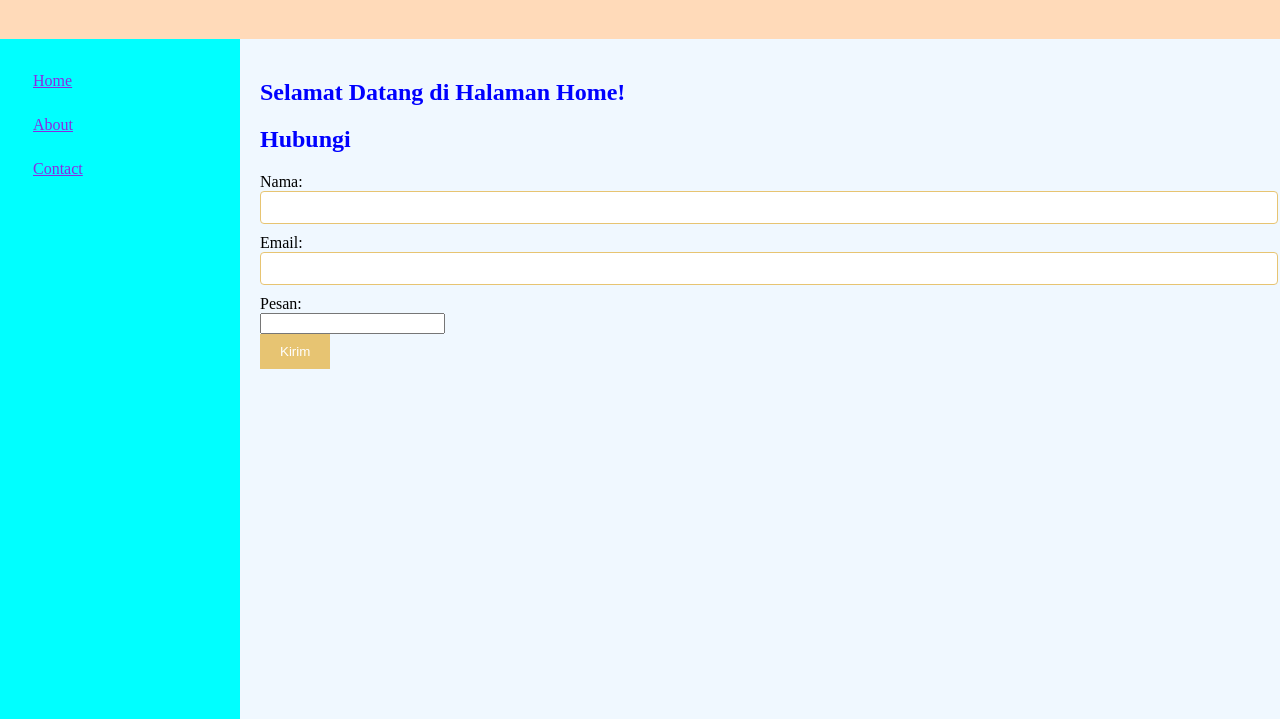
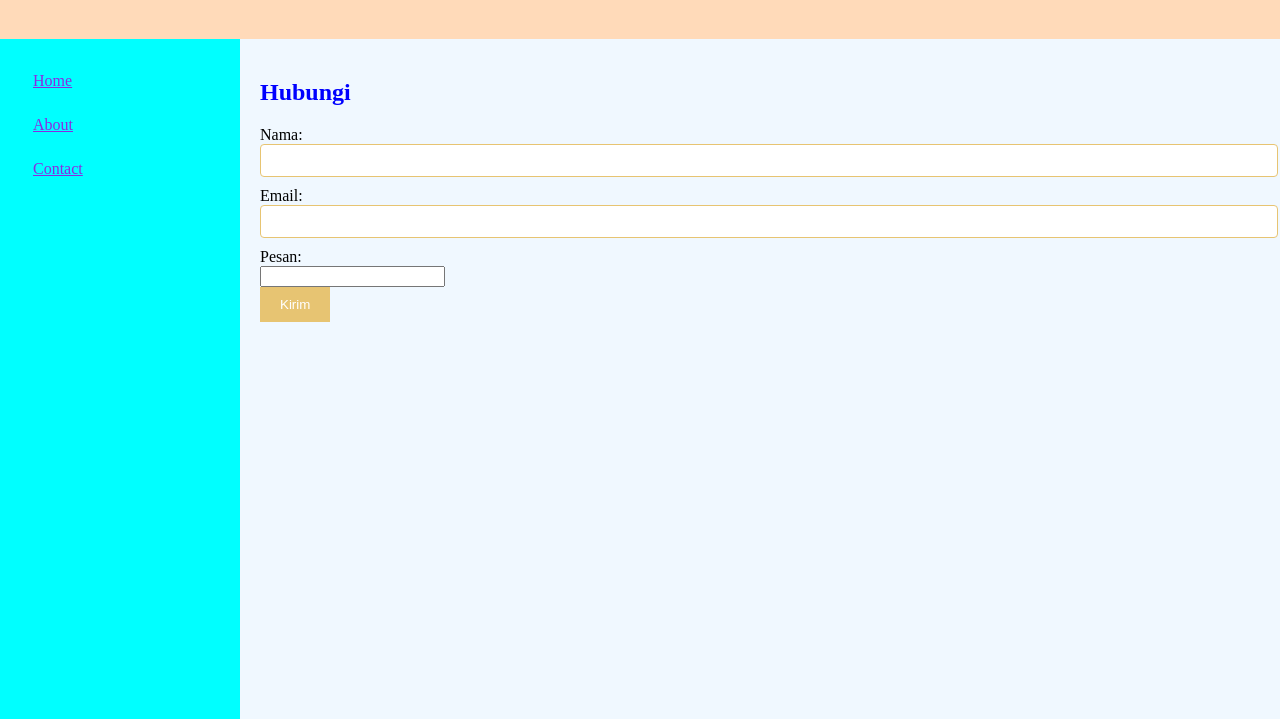
Before and after one commit to monicaclaristaa/bahasa-Pemrograman, a plain HTML site: page contact.html in a window 1280 px wide. Shown: the part 81-800 px from the top of the page. Drawn offline with Linux system fonts and the light colour scheme.

Commit message:
Update contact.html

```diff
--- a/contact.html
+++ b/contact.html
@@ -18,7 +18,6 @@
                 <a href="contact.html">Contact</a>
             </td>
             <td class="content">
-                <h2>Selamat Datang di Halaman Home!</h2>
                 <h2>Hubungi</h2>
                 <form action="a" method="post">
                     <label>Nama:</label><br>
```
